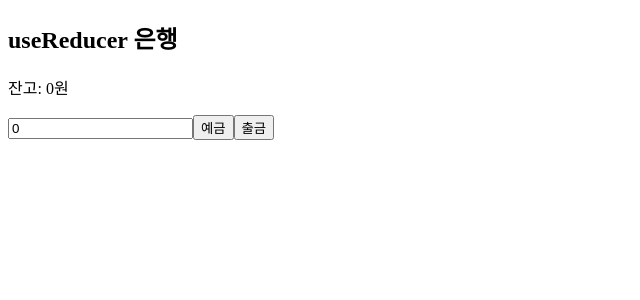
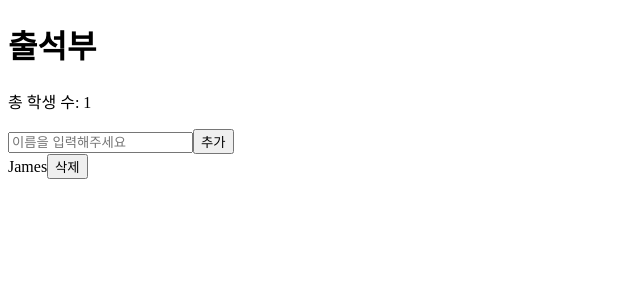
Before and after one commit to lineJeong/react-js-practice, a React (Create React App) app in the folder star-coding/: page / in a window 1280 px wide. Shown: the top 300 px of the page, without its empty margins (0-640 px from the left). Built offline with nearby package versions, Linux system fonts and the light colour scheme.

Commit message:
useReducer 예제2 - 출석부

```diff
--- a/star-coding/src/App.js
+++ b/star-coding/src/App.js
@@ -1,7 +1,13 @@
-import Bank from "./pages/Bank";
+// import Bank from "./pages/Bank";
+import AttendanceBook from "./pages/AttendanceBook";
 
 function App() {
-  return <Bank />;
+  return (
+    <>
+      {/* <Bank /> */}
+      <AttendanceBook />
+    </>
+  );
 }
 
 export default App;
--- /dev/null
+++ b/star-coding/src/components/Student.js
@@ -0,0 +1,37 @@
+import { memo } from "react";
+import { ACTION_TYPES } from "../pages/AttendanceBook";
+
+function Student({ id, name, isHere, dispatch }) {
+  const deleteStudent = (id) => {
+    dispatch({ type: ACTION_TYPES.deleteStudent, payload: { id } });
+  };
+
+  const getNameStyle = () => {
+    if (isHere) {
+      return {
+        textDecoration: "line-through",
+        color: "grey",
+      };
+    } else {
+      return {
+        textDecoration: "none",
+        color: "black",
+      };
+    }
+  };
+
+  const markStudent = (id) => {
+    dispatch({ type: ACTION_TYPES.markStudent, payload: { id } });
+  };
+
+  return (
+    <div>
+      <span style={getNameStyle()} onClick={() => markStudent(id)}>
+        {name}
+      </span>
+      <button onClick={() => deleteStudent(id)}>삭제</button>
+    </div>
+  );
+}
+
+export default memo(Student);
--- /dev/null
+++ b/star-coding/src/pages/AttendanceBook.js
@@ -0,0 +1,92 @@
+import { useReducer, useState } from "react";
+import Student from "../components/Student";
+
+const initialState = {
+  count: 1,
+  students: [
+    {
+      id: Date.now(),
+      name: "James",
+      isHere: false,
+    },
+  ],
+};
+
+export const ACTION_TYPES = {
+  addStudent: "addStudent",
+  deleteStudent: "deleteStudent",
+  markStudent: "markStudent",
+};
+
+const reducer = (state, action) => {
+  const { name, id } = action.payload;
+  const { count, students } = state;
+
+  switch (action.type) {
+    case ACTION_TYPES.addStudent:
+      const newStudnt = {
+        id: Date.now(),
+        name,
+        isHere: false,
+      };
+      return {
+        count: count + 1,
+        students: [...students, newStudnt],
+      };
+    case ACTION_TYPES.deleteStudent:
+      return {
+        count: count - 1,
+        students: students.filter((student) => student.id !== id),
+      };
+    case ACTION_TYPES.markStudent:
+      return {
+        ...state,
+        students: students.map((student) =>
+          student.id === id ? { ...student, isHere: !student.isHere } : student
+        ),
+      };
+    default:
+      return state;
+  }
+};
+
+function AttendanceBook() {
+  const [name, setName] = useState("");
+  const [studentsInfo, dispatch] = useReducer(reducer, initialState);
+
+  const { count, students } = studentsInfo;
+
+  const onChange = (e) => {
+    setName(e.target.value);
+  };
+
+  const addStudent = () => {
+    dispatch({ type: ACTION_TYPES.addStudent, payload: { name } });
+    setName("");
+  };
+
+  return (
+    <div>
+      <h1>출석부</h1>
+      <p>총 학생 수: {count}</p>
+      <input
+        type="text"
+        placeholder="이름을 입력해주세요"
+        value={name}
+        onChange={onChange}
+      />
+      <button onClick={addStudent}>추가</button>
+      {students.map(({ id, name, isHere }) => (
+        <Student
+          key={id}
+          id={id}
+          name={name}
+          isHere={isHere}
+          dispatch={dispatch}
+        />
+      ))}
+    </div>
+  );
+}
+
+export default AttendanceBook;
```
